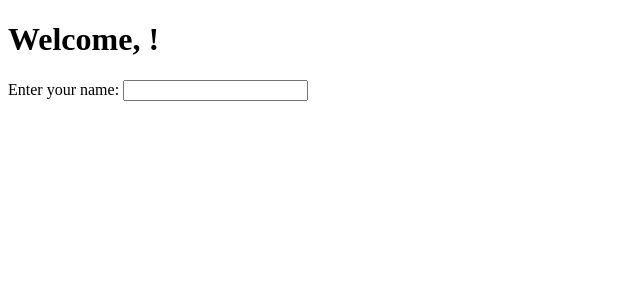
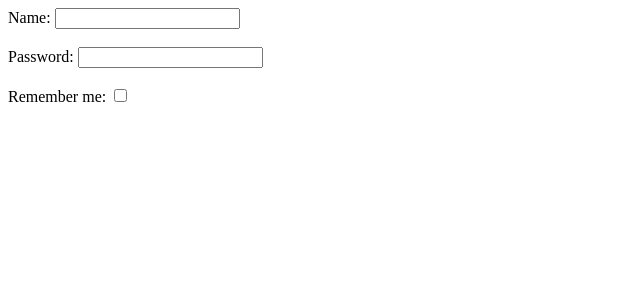
Before and after one commit to AnastasiaGandolfi/Esercizi_React, a React (Create React App) app in the folder my-app/: page / in a window 1280 px wide. Shown: the top 300 px of the page, without its empty margins (0-640 px from the left). Built offline with nearby package versions, Linux system fonts and the light colour scheme.

Commit message:
exercise done

```diff
--- a/my-app/src/App.js
+++ b/my-app/src/App.js
@@ -1,11 +1,11 @@
 import React from "react";
-import InteractiveWelcome from "./InteractiveWelcome";
+import Login from "./Login";
 
 export class App extends React.Component {
     render() {
         return(
             <div>
-                <InteractiveWelcome />
+                <Login />
             </div>
         )
     }
--- a/my-app/src/InteractiveWelcome.js
+++ b/my-app/src/InteractiveWelcome.js
@@ -1,5 +1,3 @@
-// Create an InteractiveWelcome component that renders an input tag and the Welcome component. Pass the current content of the input tag to the name prop of the Welcome component. The input tag should be a controlled component.
-
 import React from 'react'
 import Welcome from './Welcome'
 
--- /dev/null
+++ b/my-app/src/Login.js
@@ -0,0 +1,51 @@
+// Create a Login component containing three inputs: a username input, a password input and a remember checkbox. All three inputs should be controlled components.
+
+import React from 'react'
+
+export default class Login extends React.Component {
+    state = {
+        username: "",
+        password: "",
+        remember: false,
+    }
+
+    handleInputChange = (event) => {
+        const name = event.target.name;
+        const value = event.target.value;
+        const checked = event.target.checked;
+        const type = event.target.type;
+        this.setState({
+            [name] : type === 'checkbox' ? checked : value
+        })
+    }
+
+    render() {
+        return (
+            <div>
+                <label>Name: </label>
+                <input
+                    name="username"
+                    type="text"
+                    value={this.state.username}
+                    onChange={this.handleInputChange} />
+                <br />
+                <br />
+                <label>Password: </label>
+                <input
+                    name="password"
+                    type="password"
+                    value={this.state.password}
+                    onChange={this.handleInputChange} />
+                <br />
+                <br />
+                <label>Remember me: </label>
+                <input
+                    name="remember"
+                    type="checkbox"
+                    value="remember"
+                    checked={this.state.remember}
+                    onChange={this.handleInputChange} />
+            </div>
+        )
+    }
+}
--- a/my-app/src/index.js
+++ b/my-app/src/index.js
@@ -1,7 +1,6 @@
-import React from "react";
-import ReactDOM from 'react-dom';
+import { createRoot } from "react-dom/client"
 import { App } from "./App";
 
 
-const root = document.querySelector("#root");
-ReactDOM.render(<App />, root)
+const root = createRoot(document.querySelector("#root"));
+root.render(<App />)
```
